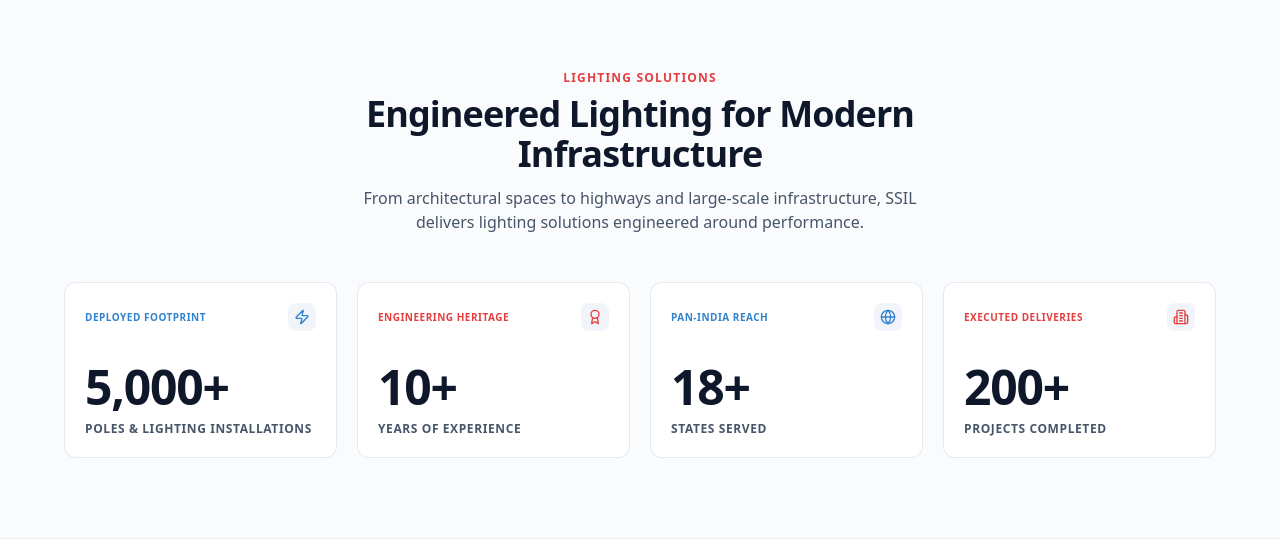
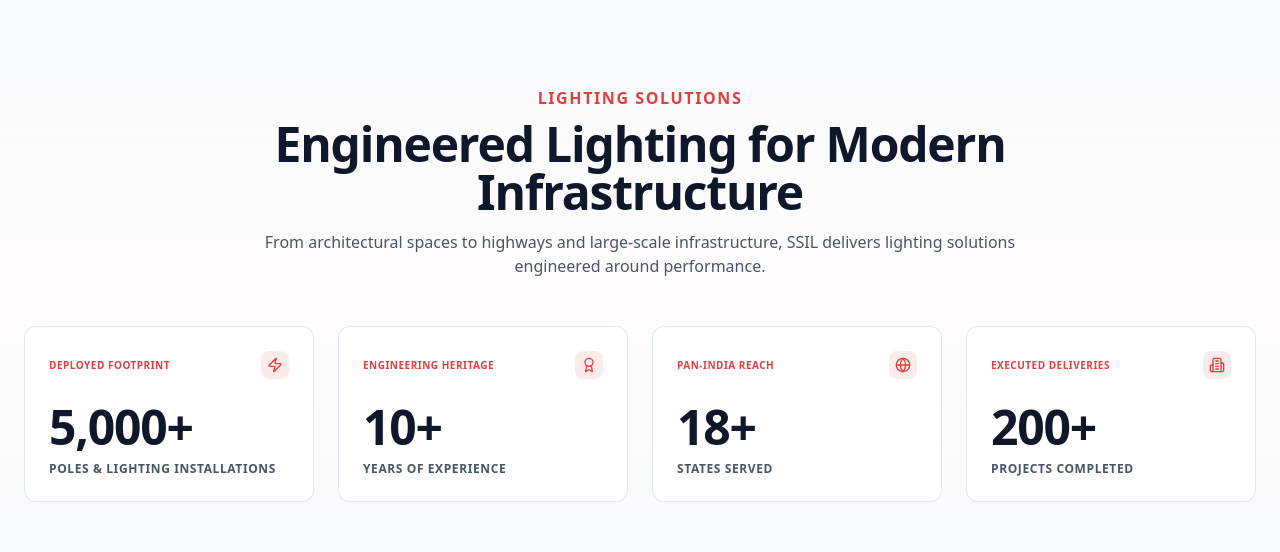
Before and after one commit to Harshit-SSPL/HarshitSSPL, a Next.js app in the folder frontend/: page / in a window 1280 px wide. Shown: the part 746-1298 px from the top of the page. Built offline with nearby package versions, Linux system fonts and the light colour scheme.

Commit message:
Refine SSIL metrics section visual design

```diff
--- a/frontend/components/ui/stats-2.tsx
+++ b/frontend/components/ui/stats-2.tsx
@@ -32,66 +32,54 @@ const metricsData = [
     label: "Poles & Lighting Installations",
     sublabel: "DEPLOYED FOOTPRINT",
     icon: <Zap className="h-4 w-4" />,
-    color: "blue",
-    accentClass: "text-ssil-blue dark:text-sky-400",
-    glowClass: "hover:border-ssil-blue/60 hover:shadow-[0_14px_32px_-8px_rgba(49,130,206,0.25)]",
   },
   {
     number: "10+",
     label: "Years of Experience",
     sublabel: "ENGINEERING HERITAGE",
     icon: <Award className="h-4 w-4" />,
-    color: "red",
-    accentClass: "text-ssil-red",
-    glowClass: "hover:border-ssil-red/60 hover:shadow-[0_14px_32px_-8px_rgba(229,62,62,0.25)]",
   },
   {
     number: "18+",
     label: "States Served",
     sublabel: "PAN-INDIA REACH",
     icon: <Globe className="h-4 w-4" />,
-    color: "blue",
-    accentClass: "text-ssil-blue dark:text-sky-400",
-    glowClass: "hover:border-ssil-blue/60 hover:shadow-[0_14px_32px_-8px_rgba(49,130,206,0.25)]",
   },
   {
     number: "200+",
     label: "Projects Completed",
     sublabel: "EXECUTED DELIVERIES",
     icon: <Building2 className="h-4 w-4" />,
-    color: "red",
-    accentClass: "text-ssil-red",
-    glowClass: "hover:border-ssil-red/60 hover:shadow-[0_14px_32px_-8px_rgba(229,62,62,0.25)]",
   },
 ];
 
 const Stats2 = () => {
   return (
-    <section className="py-16 md:py-20 bg-slate-50/70 dark:bg-slate-950/80 border-b border-slate-200/60 dark:border-slate-800/80 transition-colors">
+    <section className="py-16 md:py-24 bg-gradient-to-b from-slate-50 via-red-50/20 to-slate-50 dark:from-slate-950 dark:via-red-950/10 dark:to-slate-950 border-b border-slate-200/60 dark:border-slate-800/80 transition-colors">
       <div className="container mx-auto px-4 md:px-6">
 
         {/* Section Header */}
         <motion.div
-          className="text-center max-w-3xl mx-auto mb-12"
+          className="text-center max-w-4xl mx-auto mb-12"
           initial={{ opacity: 0, y: 16 }}
           whileInView={{ opacity: 1, y: 0 }}
           viewport={{ once: true, margin: "-40px" }}
           transition={{ duration: 0.5, ease: "easeOut" }}
         >
-          <span className="text-xs font-extrabold uppercase tracking-widest text-ssil-red block mb-2">
+          <span className="text-sm sm:text-base font-extrabold uppercase tracking-widest text-ssil-red block mb-2.5">
             LIGHTING SOLUTIONS
           </span>
-          <h2 className="text-3xl sm:text-4xl font-black text-slate-900 dark:text-white tracking-tight">
+          <h2 className="text-3xl sm:text-4xl lg:text-5xl font-black text-slate-900 dark:text-white tracking-tight">
             Engineered Lighting for Modern Infrastructure
           </h2>
-          <p className="text-sm sm:text-base text-slate-600 dark:text-slate-300 max-w-xl mx-auto mt-3 leading-relaxed font-normal">
+          <p className="text-sm sm:text-base text-slate-600 dark:text-slate-300 max-w-3xl mx-auto mt-3.5 leading-relaxed font-normal">
             From architectural spaces to highways and large-scale infrastructure, SSIL delivers lighting solutions engineered around performance.
           </p>
         </motion.div>
 
         {/* 4 Metric Cards Grid */}
         <motion.div
-          className="max-w-6xl mx-auto grid grid-cols-1 sm:grid-cols-2 lg:grid-cols-4 gap-5"
+          className="max-w-7xl mx-auto grid grid-cols-1 sm:grid-cols-2 lg:grid-cols-4 gap-6"
           initial="hidden"
           whileInView="visible"
           viewport={{ once: true, margin: "-40px" }}
@@ -101,13 +89,13 @@ const Stats2 = () => {
             <motion.div
               key={index}
               variants={itemVariants}
-              className={`group bg-white dark:bg-slate-900 border border-slate-200/90 dark:border-slate-800 flex h-44 flex-col justify-between rounded-xl p-5 shadow-xs transition-all duration-300 hover:-translate-y-1.5 hover:scale-[1.015] ${item.glowClass}`}
+              className="group bg-white dark:bg-slate-900 border border-slate-200/90 dark:border-slate-800 flex h-44 flex-col justify-between rounded-xl p-6 shadow-xs transition-all duration-300 hover:-translate-y-1.5 hover:scale-[1.015] hover:border-ssil-red/60 hover:shadow-[0_14px_32px_-8px_rgba(229,62,62,0.22)]"
             >
               <div className="flex items-center justify-between">
-                <span className={`font-extrabold text-[10px] tracking-wider uppercase ${item.accentClass}`}>
+                <span className="text-ssil-red font-extrabold text-[10px] tracking-wider uppercase">
                   {item.sublabel}
                 </span>
-                <div className={`p-1.5 rounded-lg bg-slate-100 dark:bg-slate-800 transition-transform group-hover:scale-110 ${item.accentClass}`}>
+                <div className="p-1.5 rounded-lg bg-ssil-red/10 text-ssil-red transition-transform group-hover:scale-110">
                   {item.icon}
                 </div>
               </div>
```
